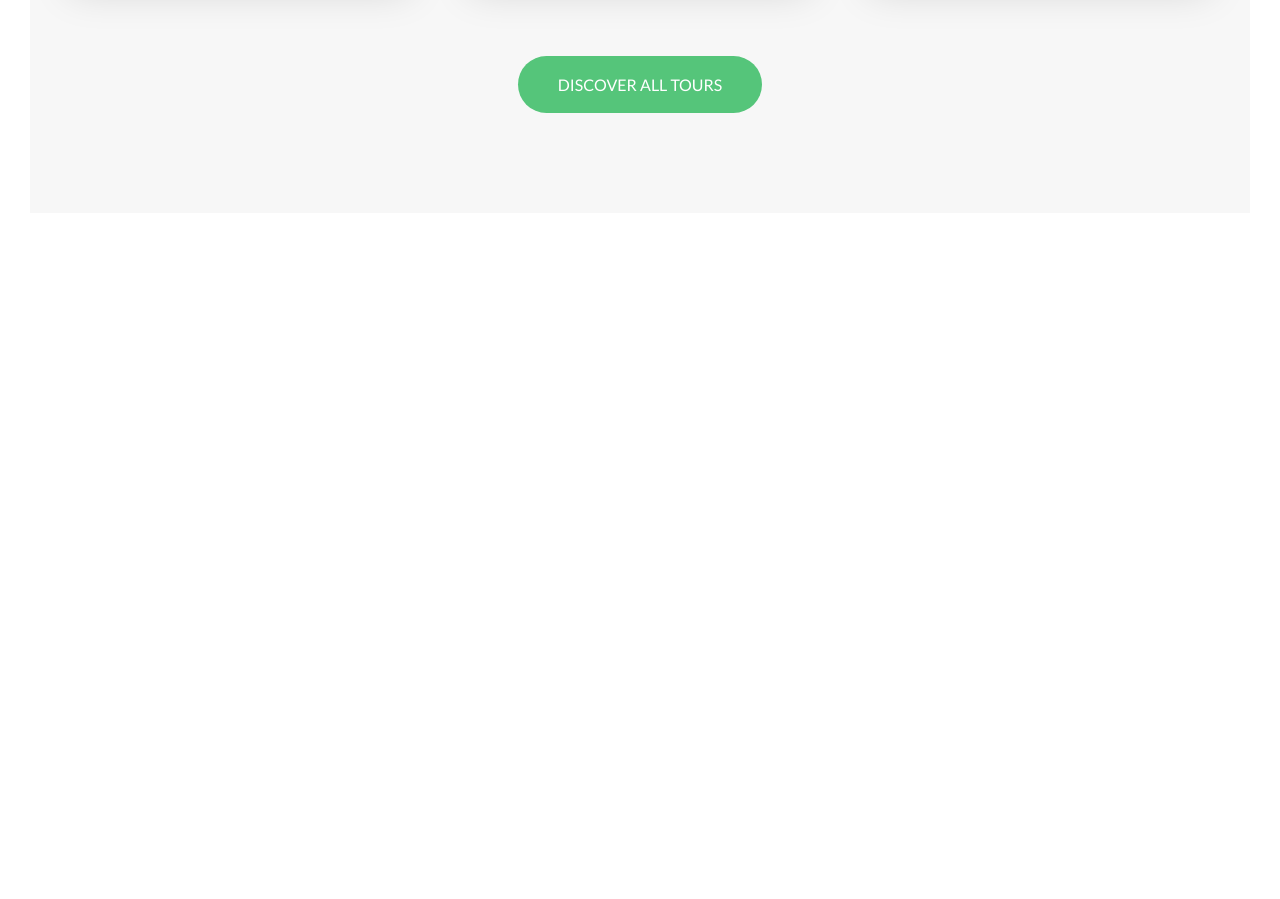
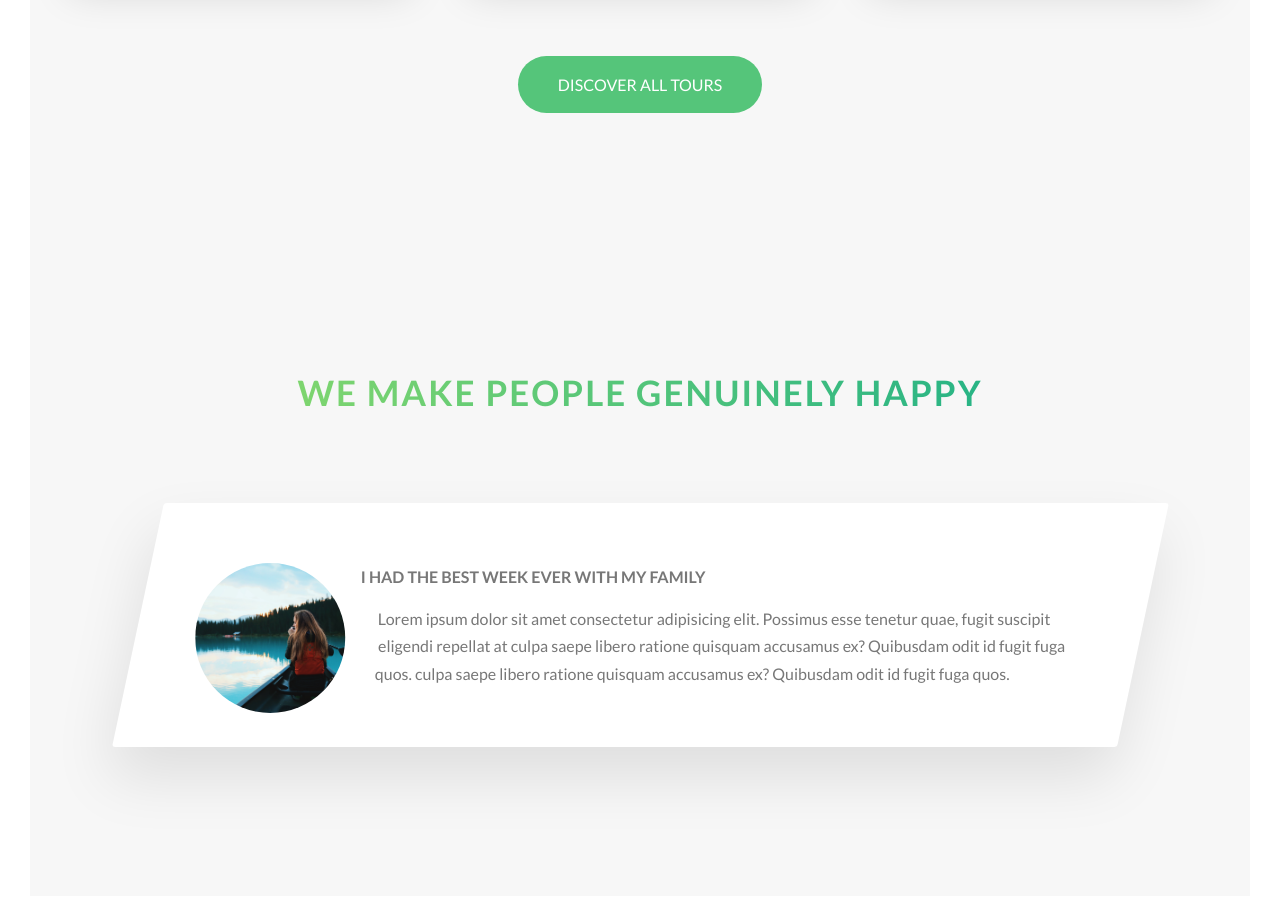
Before and after one commit to Liufat/Udemy-Natours, a website: page index.html in a window 1280 px wide. Shown: the part 3063-3962 px from the top of the page. Before the commit the page ends 3306 px from the top, so only its background shows below. Drawn offline with Linux system fonts and the light colour scheme.

Commit message:
[新增]section-stories/卡片

```diff
--- a/index.html
+++ b/index.html
@@ -244,6 +244,32 @@
           <a href="#" class="btn btn--green">Discover all tours</a>
         </div>
       </section>
+
+      <section class="section-stories">
+        <div class="u-center-text u-margin-bottom-big">
+          <h2 class="heading-secondary">We make people genuinely happy</h2>
+        </div>
+
+        <div class="row">
+          <div class="story">
+            <figure class="story__shape">
+              <img class="story__img" src="./img/nat-8.jpg" alt="Person on a tour" />
+            </figure>
+            <div class="story__text">
+              <h3 class="heading-tertiary u-margin-bottom-small">
+                I had the best week ever with my family
+              </h3>
+              <p>
+                Lorem ipsum dolor sit amet consectetur adipisicing elit.
+                Possimus esse tenetur quae, fugit suscipit eligendi repellat at
+                culpa saepe libero ratione quisquam accusamus ex? Quibusdam odit
+                id fugit fuga quos. culpa saepe libero ratione quisquam
+                accusamus ex? Quibusdam odit id fugit fuga quos.
+              </p>
+            </div>
+          </div>
+        </div>
+      </section>
     </main>
     <!-- <section class="grid-test">
       <div class="row">
--- /dev/null
+++ b/sass/components/_story.scss
@@ -0,0 +1,31 @@
+.story {
+  width: 75%;
+  margin: 0 auto;
+  box-shadow: 0 3rem 6rem rgba($color-black, 0.1);
+  background-color: $color-white;
+  border-radius: 3px;
+  padding: 6rem;
+  padding-left: 9rem;
+  font-size: $default-font-size;
+  transform: skewX(-12deg);
+
+  &__shape {
+    width: 15rem;
+    height: 15rem;
+    // background-color: pink;
+    float: left;
+    -webkit-shape-outside: circle(50% at 50% 50%);
+    shape-outside: circle(50% at 50% 50%);
+
+    clip-path: circle(50% at 50% 50%);
+    transform: skewX(12deg) translateX(-3rem);
+  }
+
+  &__img {
+    height: 100%;
+  }
+
+  &__text {
+    transform: skewX(12deg);
+  }
+}
--- a/sass/main.scss
+++ b/sass/main.scss
@@ -11,6 +11,7 @@
 @import "./components/feature-box";
 @import "./components/composition";
 @import "./components/button";
+@import "./components/story";
 
 @import "./layout/grid";
 @import "./layout/header";
--- a/sass/pages/_home.scss
+++ b/sass/pages/_home.scss
@@ -28,3 +28,8 @@
   padding: 30rem 0 10rem 0;
   margin-top: -20vh;
 }
+
+.section-stories {
+  padding: 15rem 0;
+  background-color: $color-grey-light-1;
+}
```
Also changed, not shown: css/style.css.
